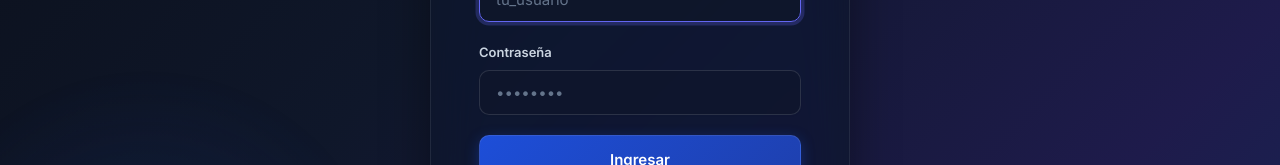
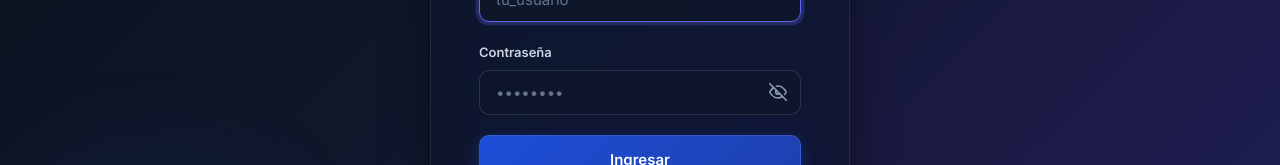
Before and after one commit to karen-pro23/SOLICITUDES-DISI, a React (Vite) app: page /login in a window 1280 px wide. Shown: the part 369-534 px from the top of the page. Built offline with nearby package versions, Linux system fonts and the light colour scheme; the HTML template or start-up script is replaced by a standard one.

Commit message:
feat: ojito para ver contraseña en login

```diff
--- a/src/pages/LoginPage.jsx
+++ b/src/pages/LoginPage.jsx
@@ -7,6 +7,7 @@ export default function LoginPage() {
   const { user, login } = useAuth();
   const [username, setUsername] = useState('');
   const [password, setPassword] = useState('');
+  const [showPassword, setShowPassword] = useState(false);
   const [error, setError] = useState('');
   const [submitting, setSubmitting] = useState(false);
 
@@ -50,12 +51,40 @@ export default function LoginPage() {
           </div>
           <div className="form-group">
             <label>Contraseña</label>
-            <input
-              type="password"
-              value={password}
-              onChange={(e) => setPassword(e.target.value)}
-              placeholder="••••••••"
-            />
+            <div style={{ position: 'relative' }}>
+              <input
+                type={showPassword ? 'text' : 'password'}
+                value={password}
+                onChange={(e) => setPassword(e.target.value)}
+                placeholder="••••••••"
+                style={{ paddingRight: '2.5rem' }}
+              />
+              <button
+                type="button"
+                onClick={() => setShowPassword(!showPassword)}
+                style={{
+                  position: 'absolute', right: '0.625rem', top: '50%', transform: 'translateY(-50%)',
+                  background: 'none', border: 'none', cursor: 'pointer', padding: '0.25rem',
+                  color: '#94a3b8', display: 'flex', alignItems: 'center', justifyContent: 'center',
+                  transition: 'color 0.15s',
+                }}
+                onMouseEnter={e => e.currentTarget.style.color = '#475569'}
+                onMouseLeave={e => e.currentTarget.style.color = '#94a3b8'}
+                tabIndex={-1}
+              >
+                {showPassword ? (
+                  <svg width="18" height="18" viewBox="0 0 24 24" fill="none" stroke="currentColor" strokeWidth="2" strokeLinecap="round" strokeLinejoin="round">
+                    <path d="M1 12s4-8 11-8 11 8 11 8-4 8-11 8-11-8-11-8z"/>
+                    <circle cx="12" cy="12" r="3"/>
+                  </svg>
+                ) : (
+                  <svg width="18" height="18" viewBox="0 0 24 24" fill="none" stroke="currentColor" strokeWidth="2" strokeLinecap="round" strokeLinejoin="round">
+                    <path d="M17.94 17.94A10.07 10.07 0 0 1 12 20c-7 0-11-8-11-8a18.45 18.45 0 0 1 5.06-5.94M9.9 4.24A9.12 9.12 0 0 1 12 4c7 0 11 8 11 8a18.5 18.5 0 0 1-2.16 3.19m-6.72-1.07a3 3 0 1 1-4.24-4.24"/>
+                    <line x1="1" y1="1" x2="23" y2="23"/>
+                  </svg>
+                )}
+              </button>
+            </div>
           </div>
           <button type="submit" className="btn btn-primary btn-block" disabled={submitting}>
             {submitting ? 'Ingresando...' : 'Ingresar'}
```
